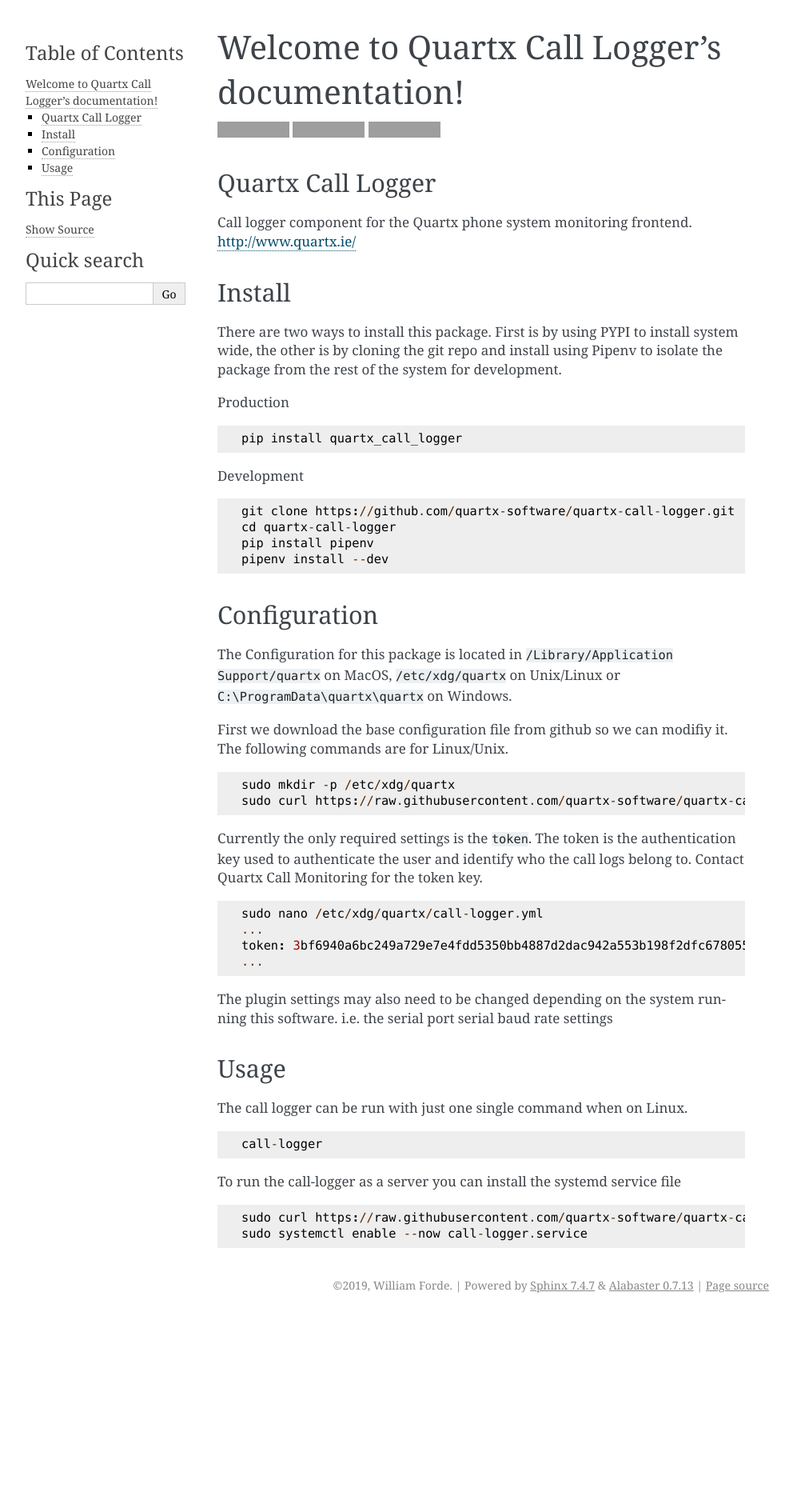
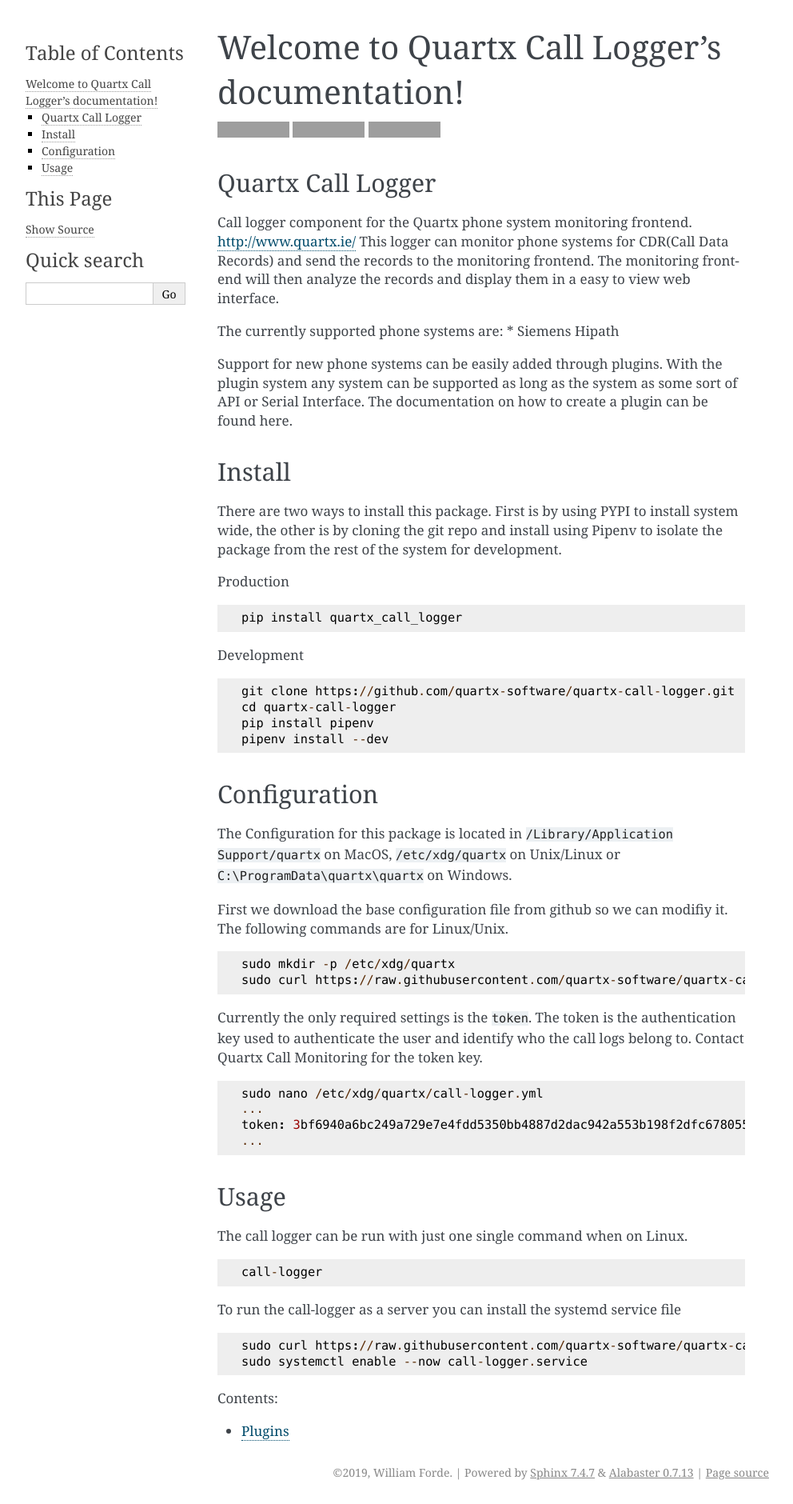
Before and after one commit to quartx-analytics/calllogger, a Sphinx documentation site: the page built from docs/index.rst, in a window 1280 px wide. Shown: the whole page at 80% size, without its empty margins (148-1140 px from the left). Built offline with Sphinx 7.4.7, drawn with Linux system fonts in a browser that asks for light colours; before the commit the page ends 1646 px from its top, so only the background shows below that; grey boxes are pictures that could not be loaded.

Commit message:
update readme

```diff
--- a/README.rst
+++ b/README.rst
@@ -11,8 +11,16 @@
 Quartx Call Logger
 ------------------
 
-Call logger component for the Quartx phone system monitoring frontend.
-http://www.quartx.ie/
+Call logger component for the Quartx phone system monitoring frontend. http://www.quartx.ie/
+This logger can monitor phone systems for CDR(Call Data Records) and send the records to the monitoring frontend.
+The monitoring frontend will then analyze the records and display them in a easy to view web interface.
+
+The currently supported phone systems are:
+* Siemens Hipath
+
+Support for new phone systems can be easily added through plugins.
+With the plugin system any system can be supported as long as the system as some sort of API or Serial Interface.
+The documentation on how to create a plugin can be found here.
 
 
 Install
@@ -54,9 +62,6 @@
     token: 3bf6940a6bc249a729e7e4fdd5350bb4887d2dac942a553b198f2dfc678055bf
     ...
 
-The plugin settings may also need to be changed depending on the system running this software.
-i.e. the serial port serial baud rate settings
-
 
 Usage
 -----
--- a/docs/index.rst
+++ b/docs/index.rst
@@ -6,10 +6,11 @@
 Welcome to Quartx Call Logger's documentation!
 ==============================================
 
+.. include::
+    ../README.rst
+
 .. toctree::
    :maxdepth: 2
    :caption: Contents:
 
-
-.. include::
-    ../README.rst
+   plugins
```
Also changed, not shown: docs/plugins.rst (added, +8 -0 lines).
